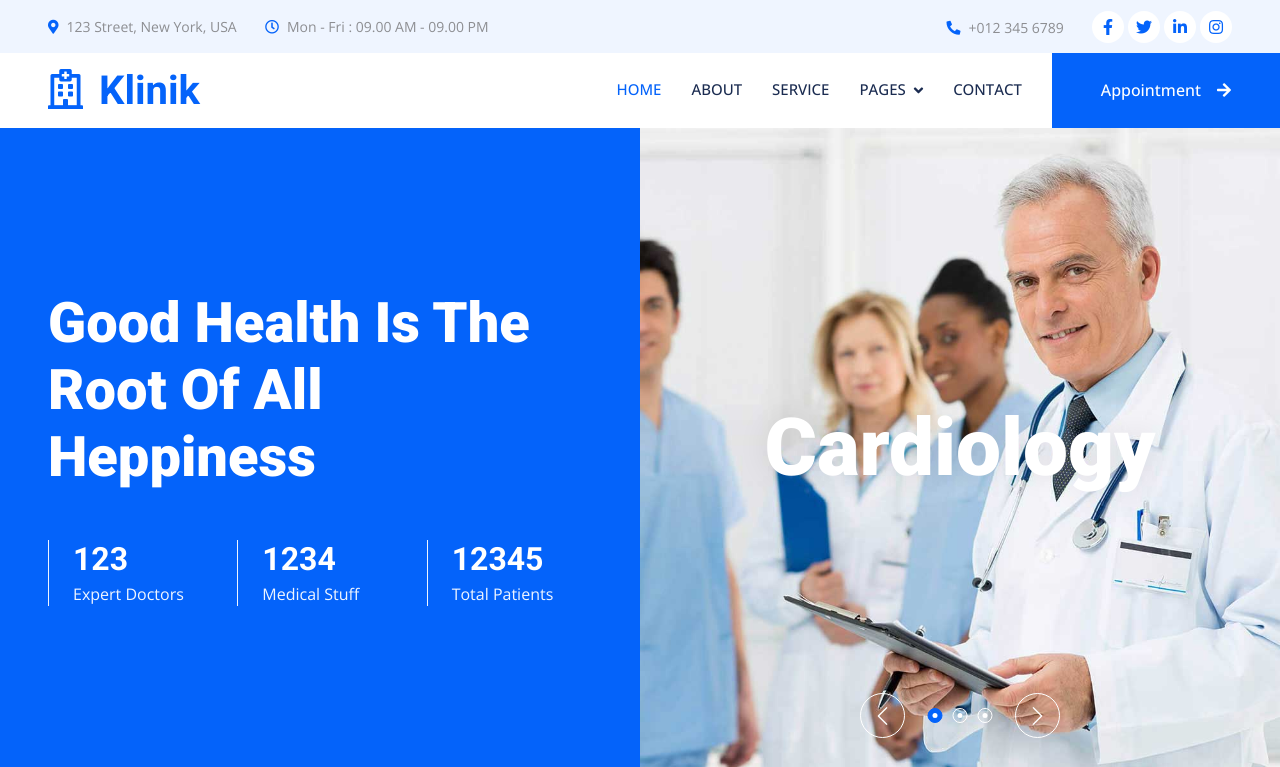
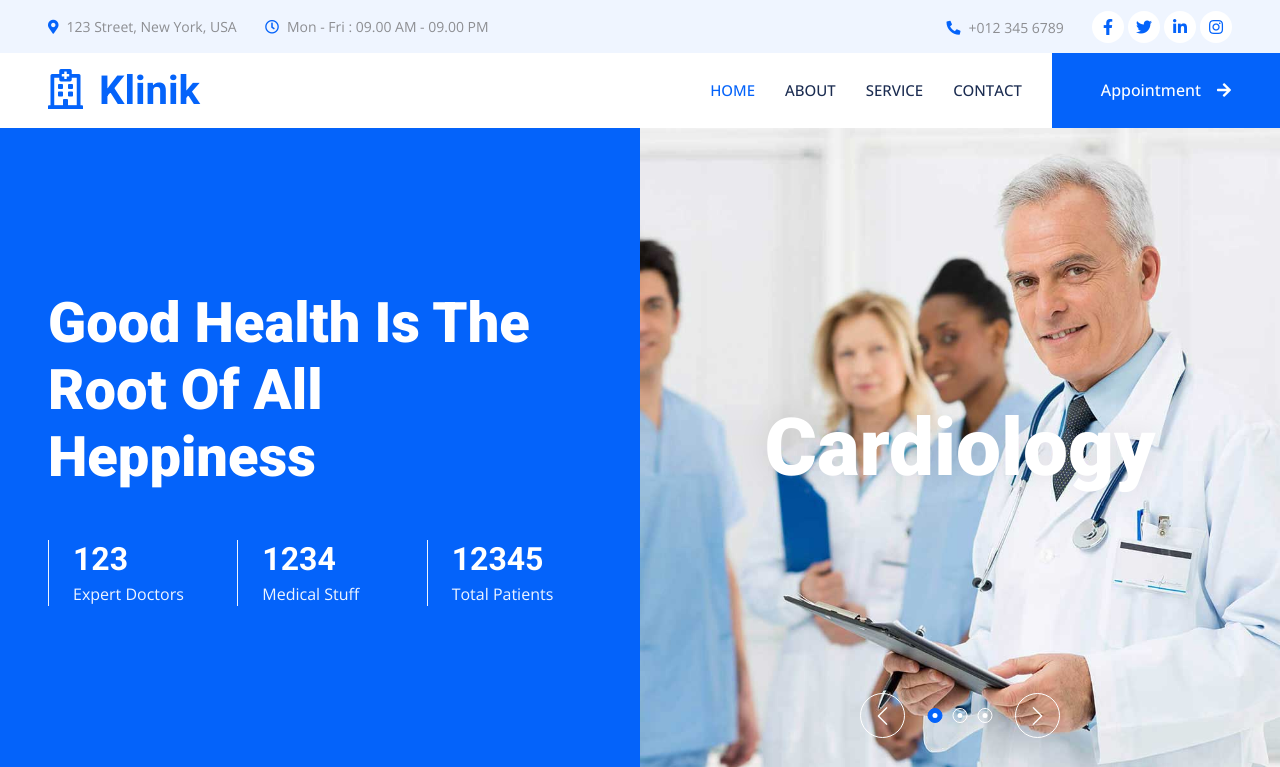
Before and after one commit to KonradDuraj/twoje-zdrowie, a Django app: page / in a window 1280 px wide. Shown: the top 767 px of the page. Run offline with Django 4.2, Linux system fonts and the light colour scheme; some libraries are stand-ins or nearby versions.

Commit message:
Removed pages drop down menu

```diff
--- a/booking/website/templates/404.html
+++ b/booking/website/templates/404.html
@@ -85,7 +85,7 @@
                 <a href="index.html" class="nav-item nav-link">Home</a>
                 <a href="about.html" class="nav-item nav-link">About</a>
                 <a href="service.html" class="nav-item nav-link">Service</a>
-                <div class="nav-item dropdown">
+                <!--<div class="nav-item dropdown">
                     <a href="#" class="nav-link dropdown-toggle active" data-bs-toggle="dropdown">Pages</a>
                     <div class="dropdown-menu rounded-0 rounded-bottom m-0">
                         <a href="feature.html" class="dropdown-item">Feature</a>
@@ -94,7 +94,7 @@
                         <a href="testimonial.html" class="dropdown-item">Testimonial</a>
                         <a href="404.html" class="dropdown-item active">404 Page</a>
                     </div>
-                </div>
+                </div>-->
                 <a href="contact.html" class="nav-item nav-link">Contact</a>
             </div>
             <a href="" class="btn btn-primary rounded-0 py-4 px-lg-5 d-none d-lg-block">Appointment<i class="fa fa-arrow-right ms-3"></i></a>
--- a/booking/website/templates/about.html
+++ b/booking/website/templates/about.html
@@ -86,7 +86,7 @@
                 <a href="home.html" class="nav-item nav-link">Home</a>
                 <a href="about.html" class="nav-item nav-link active">About</a>
                 <a href="service.html" class="nav-item nav-link">Service</a>
-                <div class="nav-item dropdown">
+                <!--<div class="nav-item dropdown">
                     <a href="#" class="nav-link dropdown-toggle" data-bs-toggle="dropdown">Pages</a>
                     <div class="dropdown-menu rounded-0 rounded-bottom m-0">
                         <a href="feature.html" class="dropdown-item">Feature</a>
@@ -95,7 +95,7 @@
                         <a href="testimonial.html" class="dropdown-item">Testimonial</a>
                         <a href="404.html" class="dropdown-item">404 Page</a>
                     </div>
-                </div>
+                </div> -->
                 <a href="contact.html" class="nav-item nav-link">Contact</a>
             </div>
             <a href="" class="btn btn-primary rounded-0 py-4 px-lg-5 d-none d-lg-block">Appointment<i class="fa fa-arrow-right ms-3"></i></a>
--- a/booking/website/templates/appointment.html
+++ b/booking/website/templates/appointment.html
@@ -85,7 +85,7 @@
                 <a href="index.html" class="nav-item nav-link">Home</a>
                 <a href="about.html" class="nav-item nav-link">About</a>
                 <a href="service.html" class="nav-item nav-link">Service</a>
-                <div class="nav-item dropdown">
+                <!--<div class="nav-item dropdown">
                     <a href="#" class="nav-link dropdown-toggle active" data-bs-toggle="dropdown">Pages</a>
                     <div class="dropdown-menu rounded-0 rounded-bottom m-0">
                         <a href="feature.html" class="dropdown-item">Feature</a>
@@ -94,7 +94,7 @@
                         <a href="testimonial.html" class="dropdown-item">Testimonial</a>
                         <a href="404.html" class="dropdown-item">404 Page</a>
                     </div>
-                </div>
+                </div>-->
                 <a href="contact.html" class="nav-item nav-link">Contact</a>
             </div>
             <a href="" class="btn btn-primary rounded-0 py-4 px-lg-5 d-none d-lg-block">Appointment<i class="fa fa-arrow-right ms-3"></i></a>
--- a/booking/website/templates/contact.html
+++ b/booking/website/templates/contact.html
@@ -86,7 +86,7 @@
                 <a href="home.html" class="nav-item nav-link">Home</a>
                 <a href="about.html" class="nav-item nav-link">About</a>
                 <a href="service.html" class="nav-item nav-link">Service</a>
-                <div class="nav-item dropdown">
+                <!--<div class="nav-item dropdown">
                     <a href="#" class="nav-link dropdown-toggle" data-bs-toggle="dropdown">Pages</a>
                     <div class="dropdown-menu rounded-0 rounded-bottom m-0">
                         <a href="feature.html" class="dropdown-item">Feature</a>
@@ -95,7 +95,7 @@
                         <a href="testimonial.html" class="dropdown-item">Testimonial</a>
                         <a href="404.html" class="dropdown-item">404 Page</a>
                     </div>
-                </div>
+                </div>-->
                 <a href="contact.html" class="nav-item nav-link active">Contact</a>
             </div>
             <a href="" class="btn btn-primary rounded-0 py-4 px-lg-5 d-none d-lg-block">Appointment<i class="fa fa-arrow-right ms-3"></i></a>
--- a/booking/website/templates/feature.html
+++ b/booking/website/templates/feature.html
@@ -85,7 +85,7 @@
                 <a href="index.html" class="nav-item nav-link">Home</a>
                 <a href="about.html" class="nav-item nav-link">About</a>
                 <a href="service.html" class="nav-item nav-link">Service</a>
-                <div class="nav-item dropdown">
+                <!--<div class="nav-item dropdown">
                     <a href="#" class="nav-link dropdown-toggle active" data-bs-toggle="dropdown">Pages</a>
                     <div class="dropdown-menu rounded-0 rounded-bottom m-0">
                         <a href="feature.html" class="dropdown-item active">Feature</a>
@@ -94,7 +94,7 @@
                         <a href="testimonial.html" class="dropdown-item">Testimonial</a>
                         <a href="404.html" class="dropdown-item">404 Page</a>
                     </div>
-                </div>
+                </div>-->
                 <a href="contact.html" class="nav-item nav-link">Contact</a>
             </div>
             <a href="" class="btn btn-primary rounded-0 py-4 px-lg-5 d-none d-lg-block">Appointment<i class="fa fa-arrow-right ms-3"></i></a>
--- a/booking/website/templates/home.html
+++ b/booking/website/templates/home.html
@@ -86,7 +86,7 @@
                 <a href="home.html" class="nav-item nav-link active">Home</a>
                 <a href="about.html" class="nav-item nav-link">About</a>
                 <a href="service.html" class="nav-item nav-link">Service</a>
-                <div class="nav-item dropdown">
+                <!--<div class="nav-item dropdown">
                     <a href="#" class="nav-link dropdown-toggle" data-bs-toggle="dropdown">Pages</a>
                     <div class="dropdown-menu rounded-0 rounded-bottom m-0">
                         <a href="feature.html" class="dropdown-item">Feature</a>
@@ -95,7 +95,7 @@
                         <a href="testimonial.html" class="dropdown-item">Testimonial</a>
                         <a href="404.html" class="dropdown-item">404 Page</a>
                     </div>
-                </div>
+                </div> -->
                 <a href="contact.html" class="nav-item nav-link">Contact</a>
             </div>
             <a href="" class="btn btn-primary rounded-0 py-4 px-lg-5 d-none d-lg-block">Appointment<i class="fa fa-arrow-right ms-3"></i></a>
--- a/booking/website/templates/service.html
+++ b/booking/website/templates/service.html
@@ -85,7 +85,7 @@
                 <a href="index.html" class="nav-item nav-link">Home</a>
                 <a href="about.html" class="nav-item nav-link">About</a>
                 <a href="service.html" class="nav-item nav-link active">Service</a>
-                <div class="nav-item dropdown">
+                <!--<div class="nav-item dropdown">
                     <a href="#" class="nav-link dropdown-toggle" data-bs-toggle="dropdown">Pages</a>
                     <div class="dropdown-menu rounded-0 rounded-bottom m-0">
                         <a href="feature.html" class="dropdown-item">Feature</a>
@@ -94,7 +94,7 @@
                         <a href="testimonial.html" class="dropdown-item">Testimonial</a>
                         <a href="404.html" class="dropdown-item">404 Page</a>
                     </div>
-                </div>
+                </div>-->
                 <a href="contact.html" class="nav-item nav-link">Contact</a>
             </div>
             <a href="" class="btn btn-primary rounded-0 py-4 px-lg-5 d-none d-lg-block">Appointment<i class="fa fa-arrow-right ms-3"></i></a>
--- a/booking/website/templates/team.html
+++ b/booking/website/templates/team.html
@@ -85,7 +85,7 @@
                 <a href="index.html" class="nav-item nav-link">Home</a>
                 <a href="about.html" class="nav-item nav-link">About</a>
                 <a href="service.html" class="nav-item nav-link">Service</a>
-                <div class="nav-item dropdown">
+                <!--<div class="nav-item dropdown">
                     <a href="#" class="nav-link dropdown-toggle active" data-bs-toggle="dropdown">Pages</a>
                     <div class="dropdown-menu rounded-0 rounded-bottom m-0">
                         <a href="feature.html" class="dropdown-item">Feature</a>
@@ -94,7 +94,7 @@
                         <a href="testimonial.html" class="dropdown-item">Testimonial</a>
                         <a href="404.html" class="dropdown-item">404 Page</a>
                     </div>
-                </div>
+                </div>-->
                 <a href="contact.html" class="nav-item nav-link">Contact</a>
             </div>
             <a href="" class="btn btn-primary rounded-0 py-4 px-lg-5 d-none d-lg-block">Appointment<i class="fa fa-arrow-right ms-3"></i></a>
--- a/booking/website/templates/testimonial.html
+++ b/booking/website/templates/testimonial.html
@@ -85,7 +85,7 @@
                 <a href="index.html" class="nav-item nav-link">Home</a>
                 <a href="about.html" class="nav-item nav-link">About</a>
                 <a href="service.html" class="nav-item nav-link">Service</a>
-                <div class="nav-item dropdown">
+                <!--<div class="nav-item dropdown">
                     <a href="#" class="nav-link dropdown-toggle active" data-bs-toggle="dropdown">Pages</a>
                     <div class="dropdown-menu rounded-0 rounded-bottom m-0">
                         <a href="feature.html" class="dropdown-item">Feature</a>
@@ -94,7 +94,7 @@
                         <a href="testimonial.html" class="dropdown-item active">Testimonial</a>
                         <a href="404.html" class="dropdown-item">404 Page</a>
                     </div>
-                </div>
+                </div>-->
                 <a href="contact.html" class="nav-item nav-link">Contact</a>
             </div>
             <a href="" class="btn btn-primary rounded-0 py-4 px-lg-5 d-none d-lg-block">Appointment<i class="fa fa-arrow-right ms-3"></i></a>
```
